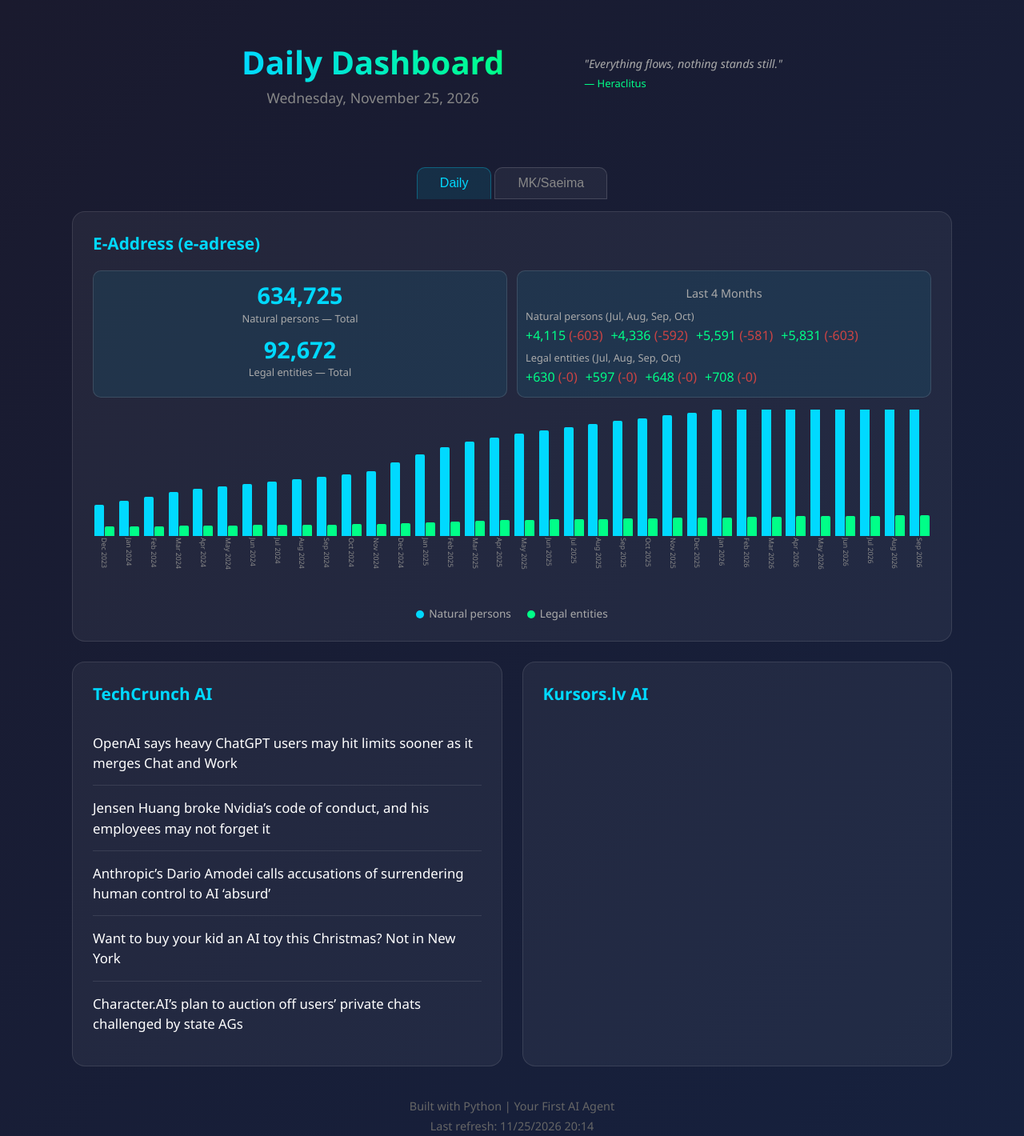
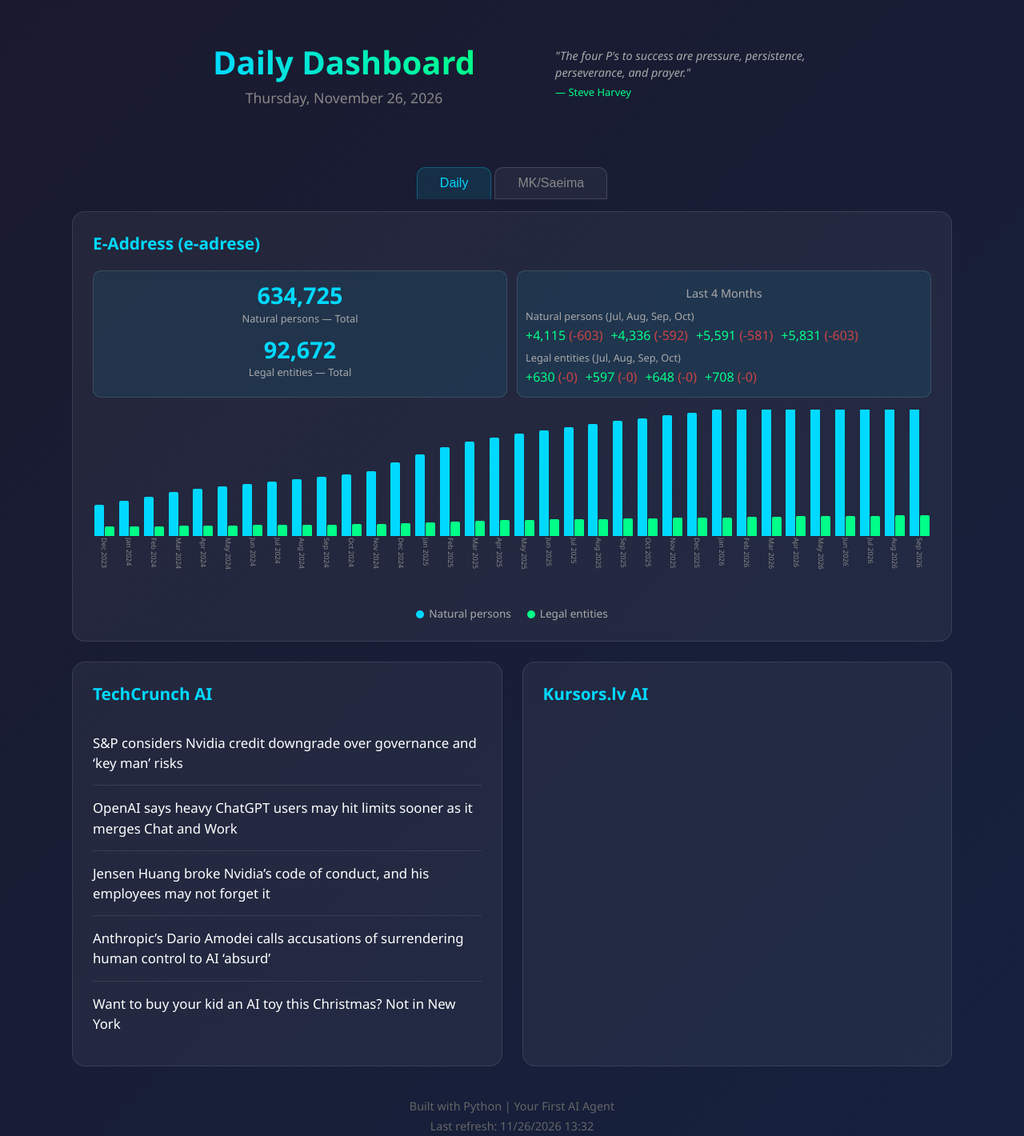
Before and after one commit to gozols-bit/DigiGovDashboard, a plain HTML site: page index.html in a window 1280 px wide. Shown: the whole page at 80% size. Drawn offline with Linux system fonts and the light colour scheme.

Commit message:
Update 2026-11-26

```diff
--- a/index.html
+++ b/index.html
@@ -512,11 +512,11 @@
         <header>
             <div class="header-left">
                 <h1>Daily Dashboard</h1>
-                <p class="date">Wednesday, November 25, 2026</p>
+                <p class="date">Thursday, November 26, 2026</p>
             </div>
             <div class="header-quote">
-                "Everything flows, nothing stands still."
-                <div class="quote-author">— Heraclitus</div>
+                "The four P's to success are pressure, persistence, perseverance, and prayer."
+                <div class="quote-author">— Steve Harvey</div>
             </div>
         </header>
 
@@ -805,6 +805,9 @@
         <div class="section">
             <h2>TechCrunch AI</h2>
             <div class="news-item">
+                <a href="https://techcrunch.com/2026/11/25/sp-considers-nvidia-credit-downgrade-over-governance-and-key-man-risks/" target="_blank">S&P considers Nvidia credit downgrade over governance and ‘key man’ risks</a>
+            </div>
+            <div class="news-item">
                 <a href="https://techcrunch.com/2026/11/25/openai-says-heavy-chatgpt-users-may-hit-limits-sooner-as-it-merges-chat-and-work/" target="_blank">OpenAI says heavy ChatGPT users may hit limits sooner as it merges Chat and Work</a>
             </div>
             <div class="news-item">
@@ -815,9 +818,6 @@
             </div>
             <div class="news-item">
                 <a href="https://techcrunch.com/2026/11/25/want-to-buy-your-kid-an-ai-toy-this-christmas-not-in-new-york/" target="_blank">Want to buy your kid an AI toy this Christmas? Not in New York</a>
-            </div>
-            <div class="news-item">
-                <a href="https://techcrunch.com/2026/11/25/state-ags-fight-character-ais-plan-to-auction-off-users-private-chats/" target="_blank">Character.AI’s plan to auction off users’ private chats challenged by state AGs</a>
             </div>
         </div>
 
@@ -848,7 +848,7 @@
 
         <footer>
             <p>Built with Python | Your First AI Agent</p>
-            <p style="margin-top: 6px;">Last refresh: 11/25/2026 20:14</p>
+            <p style="margin-top: 6px;">Last refresh: 11/26/2026 13:32</p>
         </footer>
     </div>
 
@@ -868,4 +868,4 @@
     </script>
 </body>
 </html>
-<!-- Updated: Wed Nov 25 20:14:44 UTC 2026 -->
+<!-- Updated: Thu Nov 26 13:32:42 UTC 2026 -->
```
